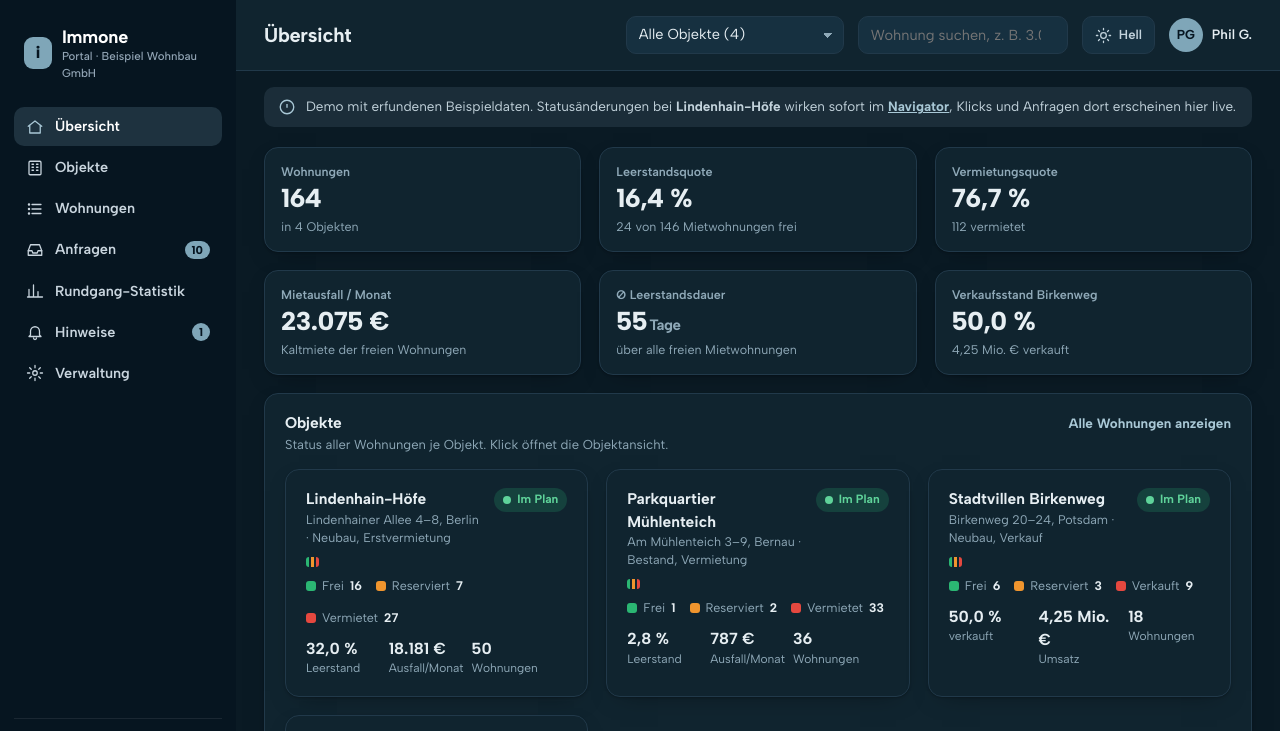
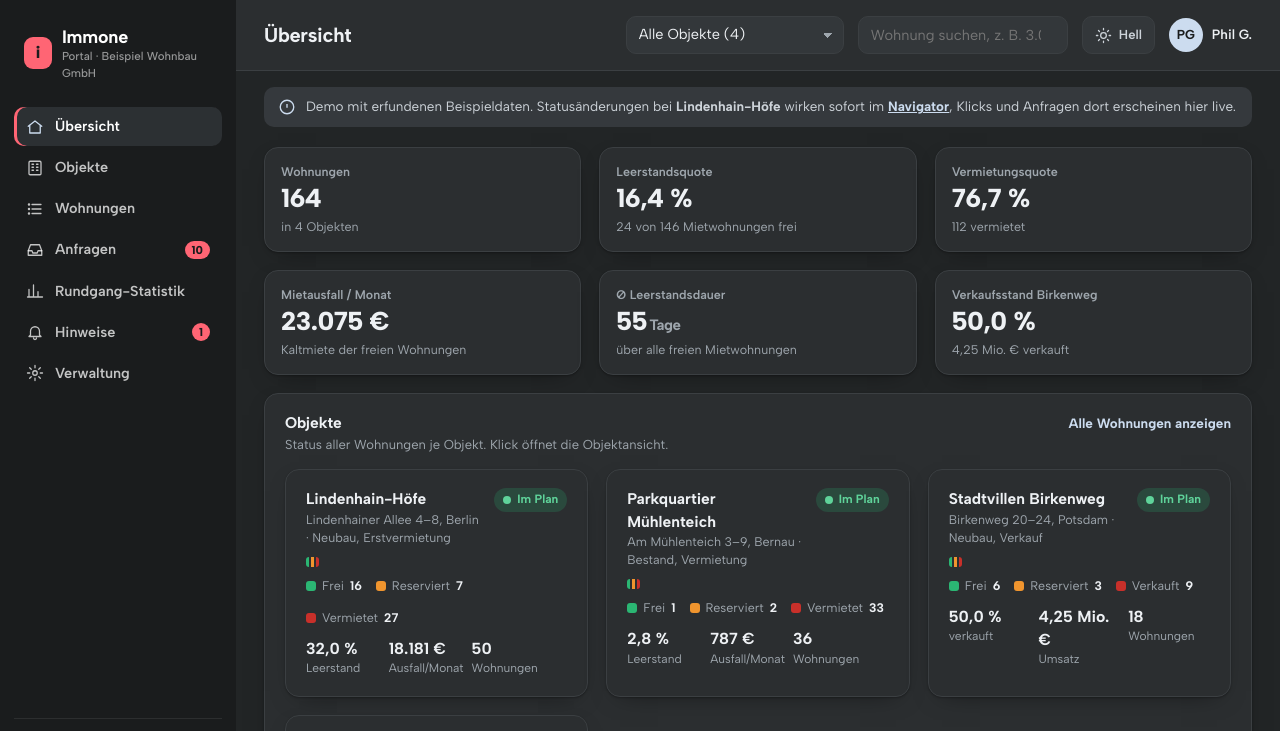
Before and after one commit to Phil77577/rer-renders, a plain HTML site: page dashboard.html in a window 1280 px wide. Both pictures are taken after a click on the button "Dunkel". Shown: the top 731 px of the page. Drawn offline with Linux system fonts and the light colour scheme.

Commit message:
Farben: Graphit-Dunkelmodus, Hellblau, Koralle-Akzent, dunkleres Rot

```diff
--- a/dashboard.html
+++ b/dashboard.html
@@ -14,29 +14,30 @@
   /* Immone Corporate Design: Nordisch + Marine */
   --navy: #002941; --navy-2: #0D3A57; --gold: #7FA6B8; --gold-ink: #2F6280;
   --paper: #F5F3EE; --surface: #FFFFFF; --surface-2: #F2F1EC; --ink: #1F3443; --ink-2: #34505F; --muted: #5B7686; --line: #E0E4E4;
-  --frei: #1F8A53; --reserviert: #B25E0E; --vergeben: #C33A33;
-  --c-frei: #2BB673; --c-reserviert: #F0952E; --c-vergeben: #E5483F;
-  --t-frei: rgba(43,182,115,.14); --t-reserviert: rgba(240,149,46,.17); --t-vergeben: rgba(229,72,63,.12);
-  --bar: #7FA6B8; --bar-2: #C9DDE8; --grid: #E9ECEC;
-  --sev-hoch: #C33A33; --sev-mittel: #B25E0E; --sev-info: #2F6280;
+  --frei: #1F8A53; --reserviert: #B25E0E; --vergeben: #9B1C1C;
+  --c-frei: #2BB673; --c-reserviert: #F0952E; --c-vergeben: #B3261E;
+  --coral: #FF6574; --coral-on: #1A1C1D; --hellblau: #CCDCEF;
+  --t-frei: rgba(43,182,115,.14); --t-reserviert: rgba(240,149,46,.17); --t-vergeben: rgba(179,38,30,.11);
+  --bar: #7FA6B8; --bar-2: #CCDCEF; --grid: #E9ECEC;
+  --sev-hoch: #9B1C1C; --sev-mittel: #B25E0E; --sev-info: #2F6280;
   --shadow: 0 1px 2px rgba(0,41,65,.05), 0 8px 24px -14px rgba(0,41,65,.22);
-  --side-active: rgba(127,166,184,.22); --hl-soft: rgba(127,166,184,.16); --side-ic: #A9C8D6; --hl-on: #0B1F2C; --pri: #002941; --pri-on: #fff;
+  --side-active: rgba(127,166,184,.22); --hl-soft: rgba(127,166,184,.16); --side-ic: #CCDCEF; --hl-on: #0B1F2C; --pri: #002941; --pri-on: #fff;
   --font: 'Albert Sans', 'Helvetica Neue', Arial, sans-serif;
   --r: 14px;
   color-scheme: light;
 }
 @media (prefers-color-scheme: dark) {
-  :root:not([data-theme="light"]) { --paper: #0A1A24; --surface: #10242F; --surface-2: #163040; --ink: #E6EEF2; --ink-2: #C3D3DC; --muted: #8FA9B8; --line: #21394A; --gold-ink: #A9C8D6; --navy: #061520;
-    --frei: #5FD39A; --reserviert: #F5B067; --vergeben: #FF8A82; --bar: #7FA6B8; --bar-2: #2C4A5C; --grid: #1B3141;
-    --t-frei: rgba(43,182,115,.2); --t-reserviert: rgba(240,149,46,.22); --t-vergeben: rgba(229,72,63,.2);
-    --sev-hoch: #FF8A82; --sev-mittel: #F5B067; --sev-info: #A9C8D6; --pri: #7FA6B8; --pri-on: #061520; --hl-on: #061520;
-    --hl-soft: rgba(127,166,184,.14); --side-active: rgba(127,166,184,.2); --shadow: 0 1px 2px rgba(0,0,0,.2), 0 8px 24px -14px rgba(0,0,0,.5); color-scheme: dark; }
+  :root:not([data-theme="light"]) { --paper: #222526; --surface: #2B2E30; --surface-2: #33373A; --ink: #EEF1F4; --ink-2: #CDD3D9; --muted: #9EA6AD; --line: #3B3F42; --gold: #CCDCEF; --gold-ink: #CCDCEF; --navy: #1A1C1D;
+    --frei: #5FD39A; --reserviert: #F5B067; --vergeben: #EE8379; --c-vergeben: #C8302A; --bar: #CCDCEF; --bar-2: #56616B; --grid: #383C3F;
+    --t-frei: rgba(43,182,115,.2); --t-reserviert: rgba(240,149,46,.22); --t-vergeben: rgba(200,48,42,.26);
+    --sev-hoch: #EE8379; --sev-mittel: #F5B067; --sev-info: #CCDCEF; --pri: #CCDCEF; --pri-on: #1A1C1D; --hl-on: #1A1C1D; --side-ic: #CCDCEF;
+    --hl-soft: rgba(204,220,239,.11); --side-active: rgba(204,220,239,.10); --shadow: 0 1px 2px rgba(0,0,0,.25), 0 8px 24px -14px rgba(0,0,0,.6); color-scheme: dark; }
 }
-:root[data-theme="dark"] { --paper: #0A1A24; --surface: #10242F; --surface-2: #163040; --ink: #E6EEF2; --ink-2: #C3D3DC; --muted: #8FA9B8; --line: #21394A; --gold-ink: #A9C8D6; --navy: #061520;
-    --frei: #5FD39A; --reserviert: #F5B067; --vergeben: #FF8A82; --bar: #7FA6B8; --bar-2: #2C4A5C; --grid: #1B3141;
-    --t-frei: rgba(43,182,115,.2); --t-reserviert: rgba(240,149,46,.22); --t-vergeben: rgba(229,72,63,.2);
-    --sev-hoch: #FF8A82; --sev-mittel: #F5B067; --sev-info: #A9C8D6; --pri: #7FA6B8; --pri-on: #061520; --hl-on: #061520;
-    --hl-soft: rgba(127,166,184,.14); --side-active: rgba(127,166,184,.2); --shadow: 0 1px 2px rgba(0,0,0,.2), 0 8px 24px -14px rgba(0,0,0,.5); color-scheme: dark; }
+:root[data-theme="dark"] { --paper: #222526; --surface: #2B2E30; --surface-2: #33373A; --ink: #EEF1F4; --ink-2: #CDD3D9; --muted: #9EA6AD; --line: #3B3F42; --gold: #CCDCEF; --gold-ink: #CCDCEF; --navy: #1A1C1D;
+    --frei: #5FD39A; --reserviert: #F5B067; --vergeben: #EE8379; --c-vergeben: #C8302A; --bar: #CCDCEF; --bar-2: #56616B; --grid: #383C3F;
+    --t-frei: rgba(43,182,115,.2); --t-reserviert: rgba(240,149,46,.22); --t-vergeben: rgba(200,48,42,.26);
+    --sev-hoch: #EE8379; --sev-mittel: #F5B067; --sev-info: #CCDCEF; --pri: #CCDCEF; --pri-on: #1A1C1D; --hl-on: #1A1C1D; --side-ic: #CCDCEF;
+    --hl-soft: rgba(204,220,239,.11); --side-active: rgba(204,220,239,.10); --shadow: 0 1px 2px rgba(0,0,0,.25), 0 8px 24px -14px rgba(0,0,0,.6); color-scheme: dark; }
 
 * { box-sizing: border-box; }
 html, body { margin: 0; overflow-x: clip; }
@@ -49,19 +50,19 @@ a { color: inherit; }
 
 /* ---------- Layout ---------- */
 .app { display: grid; grid-template-columns: 236px 1fr; min-height: 100vh; }
-.side { background: var(--navy); color: #DCE4EA; padding: 22px 14px; position: sticky; top: 0; height: 100vh; display: flex; flex-direction: column; gap: 4px; }
+.side { background: var(--navy); color: rgba(255,255,255,.86); padding: 22px 14px; position: sticky; top: 0; height: 100vh; display: flex; flex-direction: column; gap: 4px; }
 .brand { display: flex; align-items: center; gap: 10px; padding: 2px 10px 22px; color: #fff; text-decoration: none; }
-.brand .mark { width: 32px; height: 32px; border-radius: 9px; background: var(--gold); display: grid; place-items: center; color: var(--hl-on); font-weight: 800; font-size: 17px; }
+.brand .mark { width: 32px; height: 32px; border-radius: 9px; background: var(--coral); display: grid; place-items: center; color: var(--coral-on); font-weight: 800; font-size: 17px; }
 .brand b { font-size: 18px; letter-spacing: -.01em; }
-.brand small { display: block; font-size: 11.5px; color: #93A6B6; font-weight: 500; margin-top: -2px; }
+.brand small { display: block; font-size: 11.5px; color: rgba(255,255,255,.55); font-weight: 500; margin-top: -2px; }
 .nav { display: flex; flex-direction: column; gap: 2px; }
-.nav a { display: flex; align-items: center; gap: 11px; padding: 9px 12px; border-radius: 10px; text-decoration: none; color: #C9D5DE; font-weight: 550; }
+.nav a { display: flex; align-items: center; gap: 11px; padding: 9px 12px; border-radius: 10px; text-decoration: none; color: rgba(255,255,255,.74); font-weight: 550; }
 .nav a svg { width: 18px; height: 18px; flex: none; stroke: currentColor; fill: none; stroke-width: 1.7; stroke-linecap: round; stroke-linejoin: round; }
 .nav a:hover { background: rgba(255,255,255,.06); color: #fff; }
-.nav a[aria-current="page"] { background: var(--side-active); color: #fff; }
+.nav a[aria-current="page"] { background: var(--side-active); color: #fff; box-shadow: inset 3px 0 0 var(--coral); }
 .nav a[aria-current="page"] svg { stroke: var(--side-ic); }
-.nav .cnt { margin-left: auto; background: var(--gold); color: var(--hl-on); font-size: 11.5px; font-weight: 800; border-radius: 99px; padding: 1px 7px; }
-.side-foot { margin-top: auto; padding: 12px; font-size: 12px; color: #93A6B6; border-top: 1px solid rgba(255,255,255,.08); }
+.nav .cnt { margin-left: auto; background: var(--coral); color: var(--coral-on); font-size: 11.5px; font-weight: 800; border-radius: 99px; padding: 1px 7px; }
+.side-foot { margin-top: auto; padding: 12px; font-size: 12px; color: rgba(255,255,255,.55); border-top: 1px solid rgba(255,255,255,.08); }
 .side-foot a { color: #A9C8D6; }
 
 .main { min-width: 0; display: flex; flex-direction: column; }
@@ -138,7 +139,7 @@ a { color: inherit; }
 .hint .ic svg { width: 17px; height: 17px; fill: none; stroke: currentColor; stroke-width: 2; stroke-linecap: round; stroke-linejoin: round; }
 .hint.hoch .ic { color: var(--sev-hoch); background: var(--t-vergeben); }
 .hint.mittel .ic { color: var(--sev-mittel); background: var(--t-reserviert); }
-.hint.info .ic { color: var(--sev-info); background: rgba(44,90,128,.12); }
+.hint.info .ic { color: var(--sev-info); background: var(--hl-soft); }
 .hint b { display: block; font-size: 14px; }
 .hint p { margin: 2px 0 0; color: var(--muted); font-size: 13px; }
 .hint .sev { font-size: 11px; font-weight: 750; text-transform: uppercase; letter-spacing: .04em; margin-right: 6px; }
@@ -238,7 +239,7 @@ textarea.inp { height: 84px; padding: 9px 12px; resize: vertical; }
 .feed { list-style: none; margin: 0; padding: 0; display: flex; flex-direction: column; }
 .feed li { display: grid; grid-template-columns: 10px 1fr auto; gap: 11px; align-items: center; padding: 9px 0; border-top: 1px solid var(--line); font-size: 13.5px; }
 .feed li:first-child { border-top: 0; }
-.feed li i { width: 8px; height: 8px; border-radius: 50%; background: var(--gold); }
+.feed li i { width: 8px; height: 8px; border-radius: 50%; background: var(--coral); }
 .feed time { color: var(--muted); font-size: 12px; white-space: nowrap; }
 .pulse { display: inline-block; width: 8px; height: 8px; border-radius: 50%; background: var(--c-frei); margin-right: 6px; box-shadow: 0 0 0 0 rgba(43,182,115,.6); animation: pl 1.8s infinite; }
 @keyframes pl { 0% { box-shadow: 0 0 0 0 rgba(43,182,115,.55); } 70% { box-shadow: 0 0 0 8px rgba(43,182,115,0); } 100% { box-shadow: 0 0 0 0 rgba(43,182,115,0); } }
@@ -915,8 +916,8 @@ function pageAdmin() {
       <div class="tw"><table><thead><tr><th>Name</th><th>Rolle</th><th>Objekte</th><th>Zuletzt aktiv</th></tr></thead><tbody>${users.map(u => `<tr style="cursor:default"><td><b>${u[0]}</b></td><td><span class="tag plain">${u[1]}</span></td><td>${u[2]}</td><td class="sub">${u[3]}</td></tr>`).join('')}</tbody></table></div>
       <p class="note-hint">Rollen: Administrator (alles), Vermietung/Vertrieb (Status, Preise, Anfragen der eigenen Objekte), Nur lesen (Kennzahlen).</p></section>
     <section class="card"><h2>Erscheinungsbild</h2><p class="sub">Der Navigator übernimmt Logo und Farben des Unternehmens.</p>
-      <div class="swatches"><span class="sw"><i style="background:var(--navy)"></i>Hauptfarbe</span><span class="sw"><i style="background:var(--gold)"></i>Akzent</span><span class="sw"><i style="background:var(--bar)"></i>Diagramme</span><span class="sw"><i style="background:var(--paper)"></i>Hintergrund</span><span class="sw"><i style="background:#2BB673"></i>Frei</span><span class="sw"><i style="background:#F0952E"></i>Reserviert</span><span class="sw"><i style="background:#E5483F"></i>Vergeben</span></div>
-      <h2 style="margin-top:22px">Farbcodes</h2><div class="tw" style="margin-top:8px"><table><thead><tr><th>Farbe</th><th>Code</th><th>Einsatz</th></tr></thead><tbody>${[["#002941","Marine: Seitenleiste, Knöpfe, Überschriften im Plan"],["#7FA6B8","Nordblau: Akzent, Diagramme, Markierungen"],["#2F6280","Tiefblau: Links und Text-Akzente"],["#D6E6EF","Eisblau: helle Flächen, Linien"],["#F5F3EE","Hintergrund hell (leicht cremig)"],["#FFFFFF","Karten und Flächen"],["#1F3443","Schrift"],["#5B7686","Nebentext"],["#0A1A24","Hintergrund dunkel"],["#10242F","Karten dunkel"]].map(([c, u]) => `<tr style="cursor:default"><td><i style="display:inline-block;width:18px;height:18px;border-radius:5px;background:${c};border:1px solid var(--line);vertical-align:middle"></i></td><td><b>${c}</b></td><td class="sub">${u}</td></tr>`).join("")}</tbody></table></div>
+      <div class="swatches"><span class="sw"><i style="background:var(--navy)"></i>Hauptfarbe</span><span class="sw"><i style="background:var(--coral)"></i>Koralle</span><span class="sw"><i style="background:var(--hellblau)"></i>Hellblau</span><span class="sw"><i style="background:var(--bar)"></i>Diagramme</span><span class="sw"><i style="background:var(--paper)"></i>Hintergrund</span><span class="sw"><i style="background:#2BB673"></i>Frei</span><span class="sw"><i style="background:#F0952E"></i>Reserviert</span><span class="sw"><i style="background:var(--c-vergeben)"></i>Vergeben</span></div>
+      <h2 style="margin-top:22px">Farbcodes</h2><div class="tw" style="margin-top:8px"><table><thead><tr><th>Farbe</th><th>Code</th><th>Einsatz</th></tr></thead><tbody>${[["#002941","Marine: Seitenleiste und Knöpfe (hell)"],["#CCDCEF","Hellblau: Blauton, im Dunkelmodus Hauptakzent"],["#FF6574","Koralle: Akzent (Logo, Zähler, aktive Seite)"],["#7FA6B8","Nordblau: Diagramme (hell)"],["#2F6280","Tiefblau: Links (hell)"],["#F5F3EE","Hintergrund hell"],["#FFFFFF","Karten hell"],["#1F3443","Schrift hell"],["#222526","Graphit: Hintergrund dunkel"],["#2B2E30","Karten dunkel"],["#1A1C1D","Seitenleiste dunkel"],["#EEF1F4","Schrift dunkel"],["#B3261E","Vergeben (hell), dunkler als Koralle"],["#C8302A","Vergeben (dunkel)"]].map(([c, u]) => `<tr style="cursor:default"><td><i style="display:inline-block;width:18px;height:18px;border-radius:5px;background:${c};border:1px solid var(--line);vertical-align:middle"></i></td><td><b>${c}</b></td><td class="sub">${u}</td></tr>`).join("")}</tbody></table></div>
       <h2 style="margin-top:22px">Auf der eigenen Website einbinden</h2><p class="sub">Diesen Code auf der Objektseite einfügen, fertig.</p><pre class="code">${esc(embed)}</pre>
       <div class="acts" style="margin-top:10px"><button class="btn" data-copy="embed">${ico('copy')}Code kopieren</button></div></section>
   </div>
```
